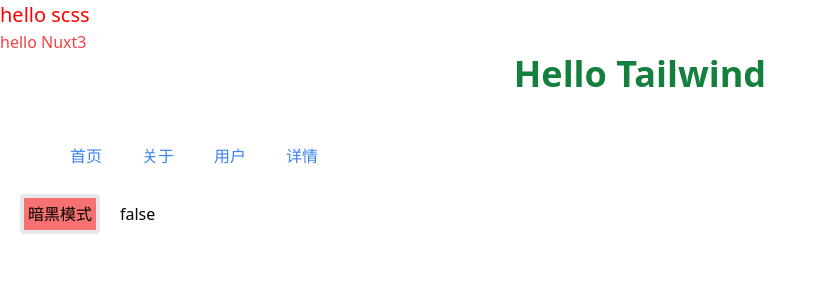
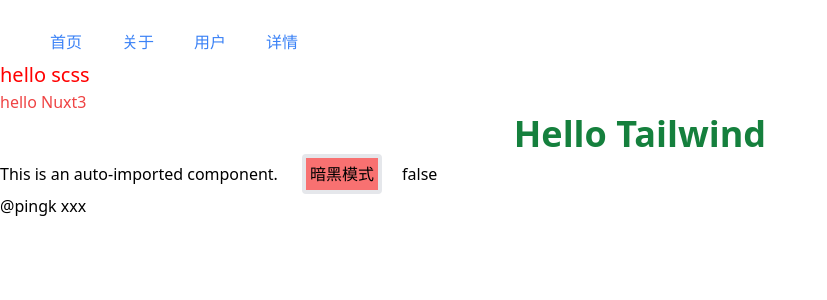
Before and after one commit to Ping-k/Pingk-Nuxt3, a Nuxt app: page / in a window 1280 px wide. Shown: the top 300 px of the page, without its empty margins (0-827 px from the left). Built offline with nearby package versions, Linux system fonts and the light colour scheme.

Commit message:
新增header、footer组件，首页布局

```diff
--- a/app.vue
+++ b/app.vue
@@ -4,9 +4,24 @@
     <div class="text-red-500">hello Nuxt3</div>
     <h1 class="text-4xl text-green-700 text-center font-semibold">Hello Tailwind</h1> -->
     <!-- <NuxtWelcome /> -->
+
+
+    <AppHeader />
+
+
     <NuxtPage></NuxtPage>
+
+
+    <AppFooter />
+
   </div>
 </template>
+
+<script setup>
+import AppHeader from './components/AppHeader.vue'
+import AppFooter from './components/AppFooter.vue'
+</script>
+
 <style lang="scss">
 .test {
   color: red;
--- /dev/null
+++ b/components/AppAlert.vue
@@ -0,0 +1,13 @@
+<!--
+ * @Descripttion:
+ * @version: v0.0.1
+ * @Author: ZhouYanPing
+ * @Date: 2023-04-11 13:39:37
+ * @LastEditors:
+ * @LastEditTime: 2023-04-11 13:39:47
+-->
+<template>
+    <span>
+        <slot></slot>
+    </span>
+</template>
--- /dev/null
+++ b/components/AppFooter.vue
@@ -0,0 +1,17 @@
+<!--
+ * @Descripttion:
+ * @version: v0.0.1
+ * @Author: ZhouYanPing
+ * @Date: 2023-04-11 13:42:17
+ * @LastEditors:
+ * @LastEditTime: 2023-04-11 13:42:28
+-->
+<template>
+  <div>
+    @pingk xxx
+  </div>
+</template>
+
+<script setup></script>
+
+<style lang="scss"></style>
--- /dev/null
+++ b/components/AppHeader.vue
@@ -0,0 +1,30 @@
+<!--
+ * @Descripttion:
+ * @version: v0.0.1
+ * @Author: ZhouYanPing
+ * @Date: 2023-04-11 13:42:10
+ * @LastEditors: Please set LastEditors
+ * @LastEditTime: 2023-04-11 13:55:48
+-->
+<template>
+    <div class="container mx-auto">
+        <ul class="text-blue-500 p-[30px]">
+            <li class="float-left mx-[20px]">
+                <NuxtLink to="/">首页</NuxtLink>
+            </li>
+            <li class="float-left mx-[20px]">
+                <NuxtLink to="/about">关于</NuxtLink>
+            </li>
+            <li class="float-left mx-[20px]">
+                <NuxtLink to="/user/1">用户</NuxtLink>
+            </li>
+            <li class="float-left mx-[20px]">
+                <NuxtLink to="/detail?id=11">详情</NuxtLink>
+            </li>
+        </ul>
+    </div>
+</template>
+
+<script setup></script>
+
+<style lang="scss"></style>
--- a/pages/about.vue
+++ b/pages/about.vue
@@ -1,16 +1,5 @@
 <template>
     <div>about</div>
-    <ul class="text-blue-500 p-[50px]">
-        <li class="float-left mx-[20px]">
-            <NuxtLink to="/">首页</NuxtLink>
-        </li>
-        <li class="float-left mx-[20px]">
-            <NuxtLink to="/user/1">用户</NuxtLink>
-        </li>
-        <li class="float-left mx-[20px]">
-            <NuxtLink to="/detail?id=11">详情</NuxtLink>
-        </li>
-    </ul>
 </template>
 <script setup>
 useHead({
--- a/pages/detail.vue
+++ b/pages/detail.vue
@@ -3,25 +3,14 @@
  * @version: v0.0.1
  * @Author: ZhouYanPing
  * @Date: 2023-04-11 10:01:35
- * @LastEditors:
- * @LastEditTime: 2023-04-11 10:01:49
+ * @LastEditors: Please set LastEditors
+ * @LastEditTime: 2023-04-11 13:54:29
 -->
 <template>
     <div>
         params：{{ $route.params.id }}
         query：{{ $route.query.id }}
     </div>
-    <ul class="text-blue-500 p-[50px]">
-        <li class="float-left mx-[20px]">
-            <NuxtLink to="/">首页</NuxtLink>
-        </li>
-        <li class="float-left mx-[20px]">
-            <NuxtLink to="/user/1">用户</NuxtLink>
-        </li>
-        <li class="float-left mx-[20px]">
-            <NuxtLink to="/detail?id=11">详情</NuxtLink>
-        </li>
-    </ul>
 </template>
 <script setup>
 const route = useRoute()
--- a/pages/index.vue
+++ b/pages/index.vue
@@ -5,28 +5,20 @@
         <h1 class="text-center text-4xl font-semibold text-green-700">
             Hello Tailwind
         </h1>
-        <ul class="text-blue-500 p-[50px]">
-            <li class="float-left mx-[20px]">
-                <NuxtLink to="/">首页</NuxtLink>
-            </li>
-            <li class="float-left mx-[20px]">
-                <NuxtLink to="/about">关于</NuxtLink>
-            </li>
-            <li class="float-left mx-[20px]">
-                <NuxtLink to="/user/1">用户</NuxtLink>
-            </li>
-            <li class="float-left mx-[20px]">
-                <NuxtLink to="/detail?id=11">详情</NuxtLink>
-            </li>
-        </ul>
+
+        <AppAlert>
+            This is an auto-imported component.
+        </AppAlert>
+
+
+        <button class="bg-red-400 mx-[20px] p-1 rounded border-solid border-4 border-light-red-500"
+            @click="toggleDark()">暗黑模式</button>{{ isDark }}
     </div>
-
-    <button class="bg-red-400 mx-[20px] p-1 rounded border-solid border-4 border-light-red-500"
-        @click="toggleDark()">暗黑模式</button>{{ isDark }}
 </template>
 
 <script setup>
 import { useDark, useToggle } from '@vueuse/core'
+import AppAlert from '../components/AppAlert.vue'
 
 const isDark = useDark()
 const toggleDark = useToggle(isDark)
--- a/pages/user/[id].vue
+++ b/pages/user/[id].vue
@@ -4,24 +4,13 @@
  * @Author: ZhouYanPing
  * @Date: 2023-04-11 09:51:51
  * @LastEditors: Please set LastEditors
- * @LastEditTime: 2023-04-11 10:15:39
+ * @LastEditTime: 2023-04-11 13:54:42
 -->
 <template>
     <div>
         用户id： params：{{ $route.params.id }}
         query：{{ $route.query.id }}
     </div>
-    <ul class="text-blue-500 p-[50px]">
-        <li class="float-left mx-[20px]">
-            <NuxtLink to="/">首页</NuxtLink>
-        </li>
-        <li class="float-left mx-[20px]">
-            <NuxtLink to="/user/1">用户</NuxtLink>
-        </li>
-        <li class="float-left mx-[20px]">
-            <NuxtLink to="/detail?id=11">详情</NuxtLink>
-        </li>
-    </ul>
 </template>
 <script setup>
 const route = useRoute()
```
